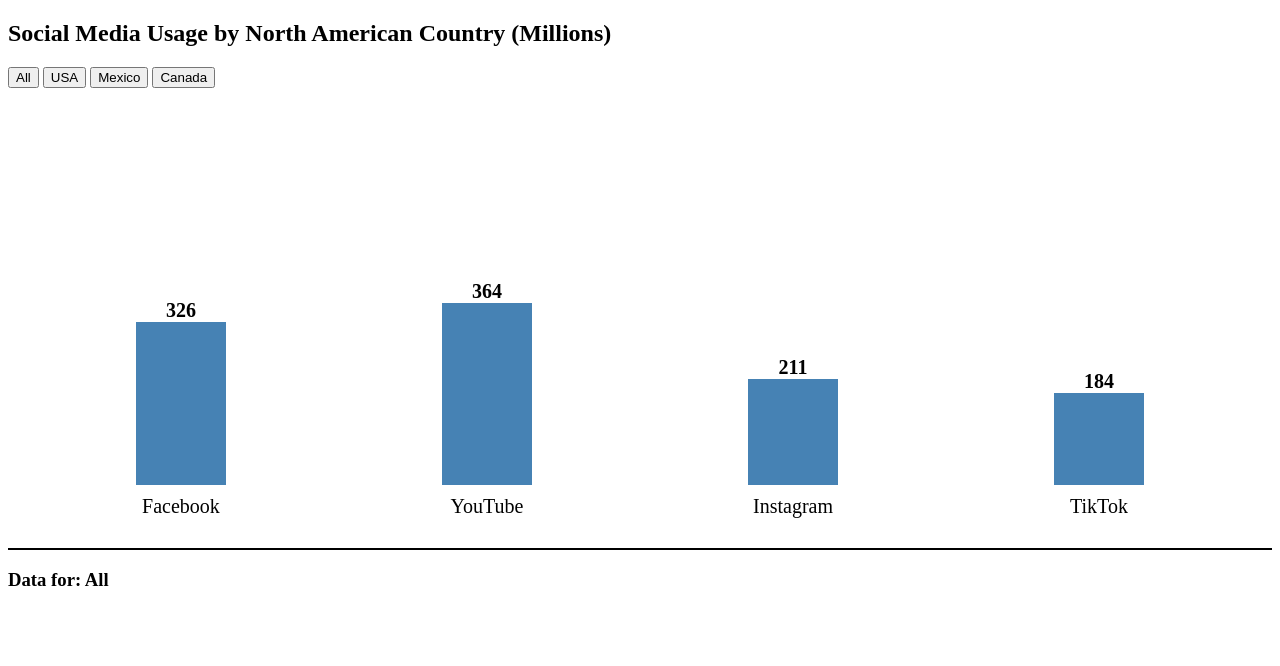
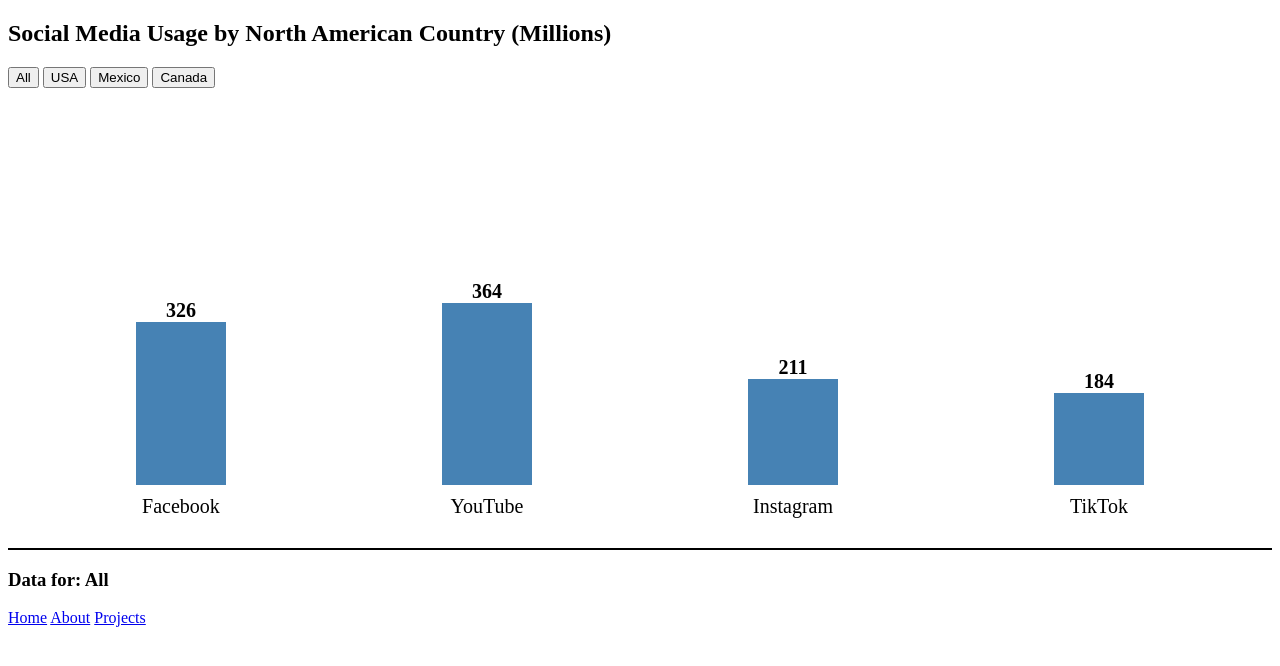
Before and after one commit to stephathompson-lgtm/stephaniethompson.github.io, a plain HTML site: page index.html in a window 1280 px wide. Drawn offline with Linux system fonts and the light colour scheme.

Commit message:
Update index.html

```diff
--- a/index.html
+++ b/index.html
@@ -85,3 +85,8 @@
 
 </body>
 </html>
+<nav>
+  <a href="index.html">Home</a>
+  <a href="about.html">About</a>
+  <a href="projects.html">Projects</a>
+</nav>
```
